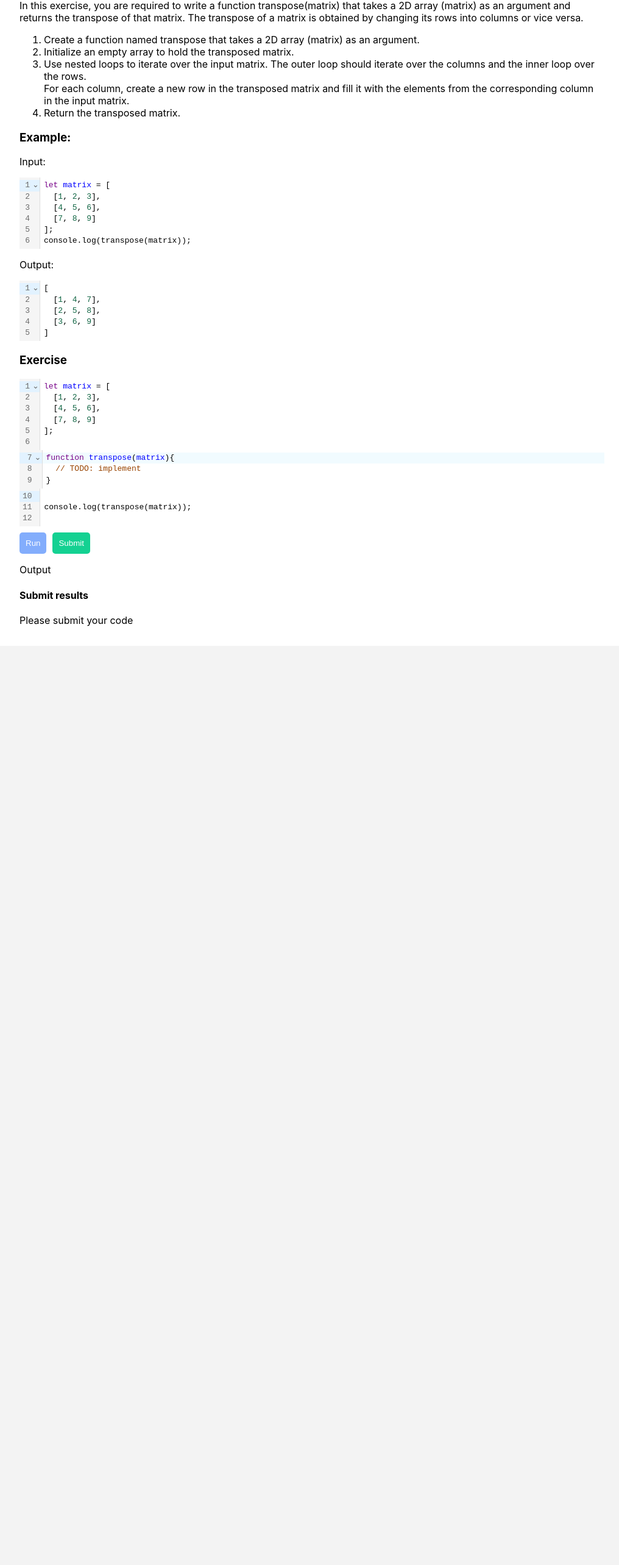
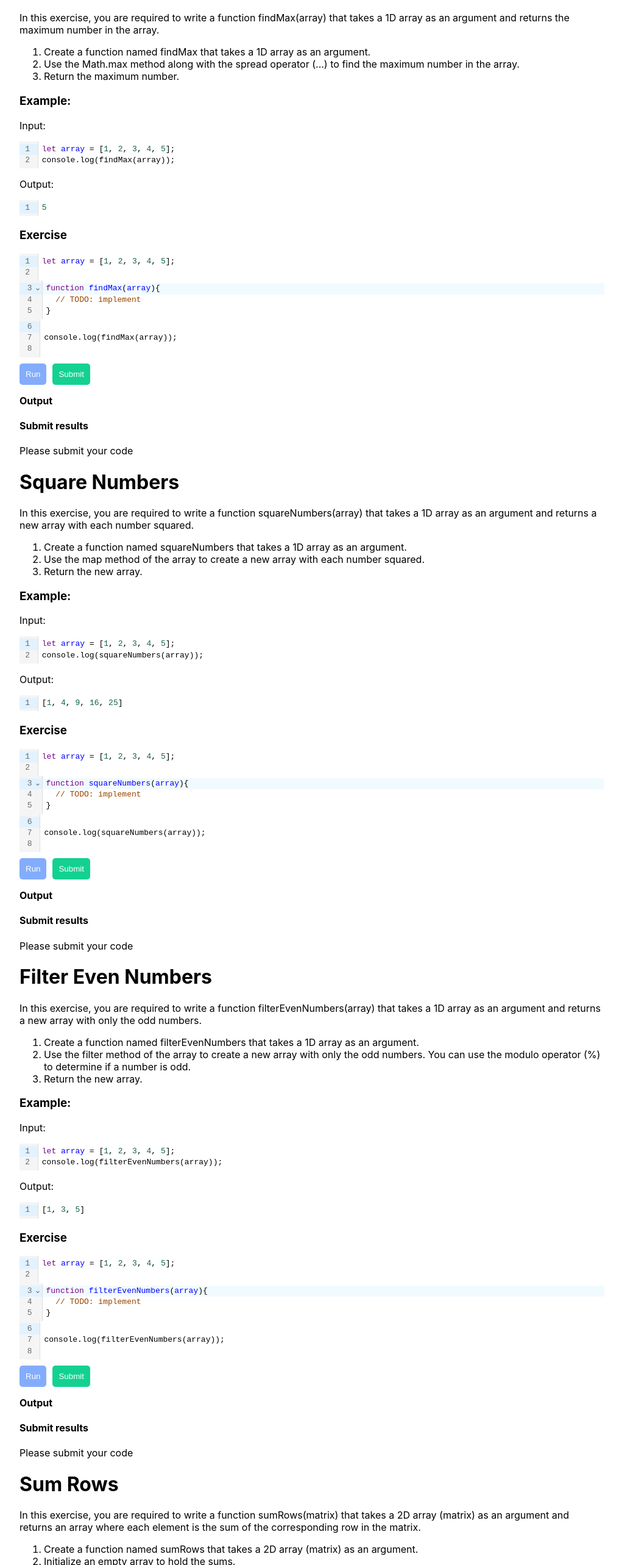
Before and after one commit to mantoone/js_exercises, a React (Create React App) app: page / in a window 1280 px wide. Shown: the part 155-2721 px from the top of the page at 61% size, without its empty margins (128-1144 px from the left). Before the commit the page ends 1214 px from the top, so only its background shows below. Built offline with nearby package versions, Linux system fonts and the light colour scheme.

Commit message:
Add more exercises, improve styles

```diff
--- a/src/App.js
+++ b/src/App.js
@@ -3,6 +3,10 @@ import CodeMirror from '@uiw/react-codemirror';
 import { javascript } from '@codemirror/lang-javascript';
 import Transpose from './exercises/arrays/Transpose';
 import './App.css';
+import SumRows from './exercises/arrays/SumRows';
+import FindMax from './exercises/arrays/FindMax';
+import EvenNumbers from './exercises/arrays/EvenNumbers';
+import SquareNumbers from './exercises/arrays/SquareNumbers';
 
 function App() {
   const [value, setValue] = React.useState("console.log('hello world!');");
@@ -37,15 +41,20 @@ function App() {
 
   return (
     <div className="App">
-      <header>
+      <h1>Javascript exercises</h1>
+      {/* <header>
         <nav>
           <ul>
-            <li><a href="#">Home</a></li>
-            <li><a href="#">About</a></li>
-            <li><a href="#">Contact</a></li>
+            <li><a href="#">JS</a></li>
+            <li><a href="#">Arrays</a></li>
+            <li><a href="#">Objects</a></li>
           </ul>
         </nav>
-      </header>
+      </header> */}
+      <FindMax/>
+      <SquareNumbers/>
+      <EvenNumbers/>
+      <SumRows/>
       <Transpose/>
     </div>
   );
--- a/src/exercises/Exercise.js
+++ b/src/exercises/Exercise.js
@@ -101,15 +101,17 @@ const Exercise = (props) => {
         <button className='submit' onClick={onSubmit}>Submit</button>
       </div>
 
-      <p>Output</p>
-      {output ? <pre>{output}</pre> : null}
+      <p><b>Output</b></p>
+      {output ? <div style={{ width: '100%' }}>
+        <pre style={{ minHeight: '80px', backgroundColor: 'lightgray', borderRadius: '5px', padding: '10px' }}>{output}</pre>
+      </div> : null}
       {errors ? <pre>{errors}</pre> : null}
 
       <h4>Submit results</h4>
       {submitResult ?
         <div>
           {
-            submitResult.success ? <p>Well done!</p> :
+            submitResult.success ? <p>🎉All correct!🎉 Well done!</p> :
               <div>
                 <p>Your function gives incorrect output for </p>
                 <pre>{JSON.stringify(submitResult.input)}</pre>
--- /dev/null
+++ b/src/exercises/arrays/EvenNumbers.js
@@ -0,0 +1,67 @@
+import Exercise from '../Exercise';
+import JSView from '../JSView';
+
+const FilterEvenNumbers = () => <Exercise
+    name="Filter Even Numbers"
+    description="In this exercise, you are required to write a function filterEvenNumbers(array) that takes a 1D array as an argument and returns a new array with only the odd numbers."
+    instructions={<ol>
+        <li>Create a function named filterEvenNumbers that takes a 1D array as an argument.</li>
+        <li>Use the filter method of the array to create a new array with only the odd numbers. You can use the modulo operator (%) to determine if a number is odd.</li>
+        <li>Return the new array.</li>
+    </ol>}
+    examples={
+        <div>
+            <h3>Example:</h3>
+            <p>Input:</p>
+            <JSView value={`let array = [1, 2, 3, 4, 5];
+console.log(filterEvenNumbers(array));`} />
+            <p>Output:</p>
+            <JSView value={`[1, 3, 5]`} />
+        </div>
+    }
+    starterCode={
+        `function filterEvenNumbers(array){
+  // TODO: implement
+}`
+    }
+    beforeExercise={
+        `let array = [1, 2, 3, 4, 5];
+`
+    }
+    afterExercise={
+        `
+console.log(filterEvenNumbers(array));
+        `
+    }
+    submitTests={(code) => {
+        const filterEvenNumbers = eval(`(function() {
+            ${code}
+            return filterEvenNumbers;
+        })()`);
+
+        let array = [1, 2, 3, 4, 5];
+        let filtered = [1, 3, 5];
+
+        let res = filterEvenNumbers(array);
+        if (JSON.stringify(res) != JSON.stringify(filtered)) return {
+            input: array,
+            output: res,
+            correct: filtered
+        }
+
+        array = [2, 4, 6, 8, 10];
+        filtered = [];
+
+        res = filterEvenNumbers(array);
+        if (JSON.stringify(res) != JSON.stringify(filtered)) return {
+            input: array,
+            output: res,
+            correct: filtered
+        }
+
+        return {success: true};
+
+    }}
+/>
+
+export default FilterEvenNumbers;
--- /dev/null
+++ b/src/exercises/arrays/FindMax.js
@@ -0,0 +1,67 @@
+import Exercise from '../Exercise';
+import JSView from '../JSView';
+
+const FindMax = () => <Exercise
+    name="Find Maximum"
+    description="In this exercise, you are required to write a function findMax(array) that takes a 1D array as an argument and returns the maximum number in the array."
+    instructions={<ol>
+        <li>Create a function named findMax that takes a 1D array as an argument.</li>
+        <li>Use the Math.max method along with the spread operator (...) to find the maximum number in the array.</li>
+        <li>Return the maximum number.</li>
+    </ol>}
+    examples={
+        <div>
+            <h3>Example:</h3>
+            <p>Input:</p>
+            <JSView value={`let array = [1, 2, 3, 4, 5];
+console.log(findMax(array));`} />
+            <p>Output:</p>
+            <JSView value={`5`} />
+        </div>
+    }
+    starterCode={
+        `function findMax(array){
+  // TODO: implement
+}`
+    }
+    beforeExercise={
+        `let array = [1, 2, 3, 4, 5];
+`
+    }
+    afterExercise={
+        `
+console.log(findMax(array));
+        `
+    }
+    submitTests={(code) => {
+        const findMax = eval(`(function() {
+            ${code}
+            return findMax;
+        })()`);
+
+        let array = [1, 2, 3, 4, 5];
+        let max = 5;
+
+        let res = findMax(array);
+        if (res != max) return {
+            input: array,
+            output: res,
+            correct: max
+        }
+
+        array = [-1, -2, -3, -4, -5];
+        max = -1;
+
+        res = findMax(array);
+        if (res != max) return {
+            input: array,
+            output: res,
+            correct: max
+        }
+
+        return {success: true};
+
+    }}
+/>
+
+export default FindMax;
--- /dev/null
+++ b/src/exercises/arrays/SquareNumbers.js
@@ -0,0 +1,67 @@
+import Exercise from '../Exercise';
+import JSView from '../JSView';
+
+const SquareNumbers = () => <Exercise
+    name="Square Numbers"
+    description="In this exercise, you are required to write a function squareNumbers(array) that takes a 1D array as an argument and returns a new array with each number squared."
+    instructions={<ol>
+        <li>Create a function named squareNumbers that takes a 1D array as an argument.</li>
+        <li>Use the map method of the array to create a new array with each number squared.</li>
+        <li>Return the new array.</li>
+    </ol>}
+    examples={
+        <div>
+            <h3>Example:</h3>
+            <p>Input:</p>
+            <JSView value={`let array = [1, 2, 3, 4, 5];
+console.log(squareNumbers(array));`} />
+            <p>Output:</p>
+            <JSView value={`[1, 4, 9, 16, 25]`} />
+        </div>
+    }
+    starterCode={
+        `function squareNumbers(array){
+  // TODO: implement
+}`
+    }
+    beforeExercise={
+        `let array = [1, 2, 3, 4, 5];
+`
+    }
+    afterExercise={
+        `
+console.log(squareNumbers(array));
+        `
+    }
+    submitTests={(code) => {
+        const squareNumbers = eval(`(function() {
+            ${code}
+            return squareNumbers;
+        })()`);
+
+        let array = [1, 2, 3, 4, 5];
+        let squared = [1, 4, 9, 16, 25];
+
+        let res = squareNumbers(array);
+        if (JSON.stringify(res) != JSON.stringify(squared)) return {
+            input: array,
+            output: res,
+            correct: squared
+        }
+
+        array = [-1, -2, -3, -4, -5];
+        squared = [1, 4, 9, 16, 25];
+
+        res = squareNumbers(array);
+        if (JSON.stringify(res) != JSON.stringify(squared)) return {
+            input: array,
+            output: res,
+            correct: squared
+        }
+
+        return {success: true};
+
+    }}
+/>
+
+export default SquareNumbers;
--- /dev/null
+++ b/src/exercises/arrays/SumRows.js
@@ -0,0 +1,85 @@
+import Exercise from '../Exercise';
+import JSView from '../JSView';
+
+const SumRows = () => <Exercise
+    name="Sum Rows"
+    description="In this exercise, you are required to write a function sumRows(matrix) that takes a 2D array (matrix) as an argument and returns an array where each element is the sum of the corresponding row in the matrix."
+    instructions={<ol>
+        <li>Create a function named sumRows that takes a 2D array (matrix) as an argument.</li>
+        <li>Initialize an empty array to hold the sums.</li>
+        <li>Use a loop to iterate over the rows in the matrix. For each row, use the reduce method to calculate the sum of the elements in the row, and add this sum to the sums array.</li>
+        <li>Return the sums array.</li>
+    </ol>}
+    examples={
+        <div>
+            <h3>Example:</h3>
+            <p>Input:</p>
+            <JSView value={`let matrix = [
+  [1, 2, 3],
+  [4, 5, 6],
+  [7, 8, 9]
+];
+console.log(sumRows(matrix));`} />
+            <p>Output:</p>
+            <JSView value={`[6, 15, 24]`} />
+        </div>
+    }
+    starterCode={
+        `function sumRows(matrix){
+  // TODO: implement
+}`
+    }
+    beforeExercise={
+        `let matrix = [
+  [1, 2, 3],
+  [4, 5, 6],
+  [7, 8, 9]
+];
+`
+    }
+    afterExercise={
+        `
+console.log(sumRows(matrix));
+        `
+    }
+    submitTests={(code) => {
+        const sumRows = eval(`(function() {
+            ${code}
+            return sumRows;
+        })()`);
+
+        let matrix = [
+            [1, 2, 3],
+            [4, 5, 6],
+            [7, 8, 9]
+        ];
+
+        let sums = [6, 15, 24];
+
+        let res = sumRows(matrix);
+        if (JSON.stringify(res) != JSON.stringify(sums)) return {
+            input: matrix,
+            output: res,
+            correct: sums
+        }
+
+        matrix = [
+            [1, 2],
+            [3, 4]
+        ];
+
+        sums = [3, 7];
+
+        res = sumRows(matrix);
+        if (JSON.stringify(res) != JSON.stringify(sums)) return {
+            input: matrix,
+            output: res,
+            correct: sums
+        }
+
+        return {success: true};
+
+    }}
+/>
+
+export default SumRows;
--- a/src/exercises/arrays/Transpose.js
+++ b/src/exercises/arrays/Transpose.js
@@ -65,7 +65,6 @@ console.log(transpose(matrix));
             [3, 6, 9]
         ];
 
-        // eslint-disable-next-line
         let res = transpose(matrix);
         if (JSON.stringify(res) != JSON.stringify(transposed)) return {
             input: matrix,
@@ -83,7 +82,6 @@ console.log(transpose(matrix));
             [2, 4]
         ];
 
-        // eslint-disable-next-line
         res = transpose(matrix);
         if (JSON.stringify(res) != JSON.stringify(transposed)) return {
             input: matrix,
```
